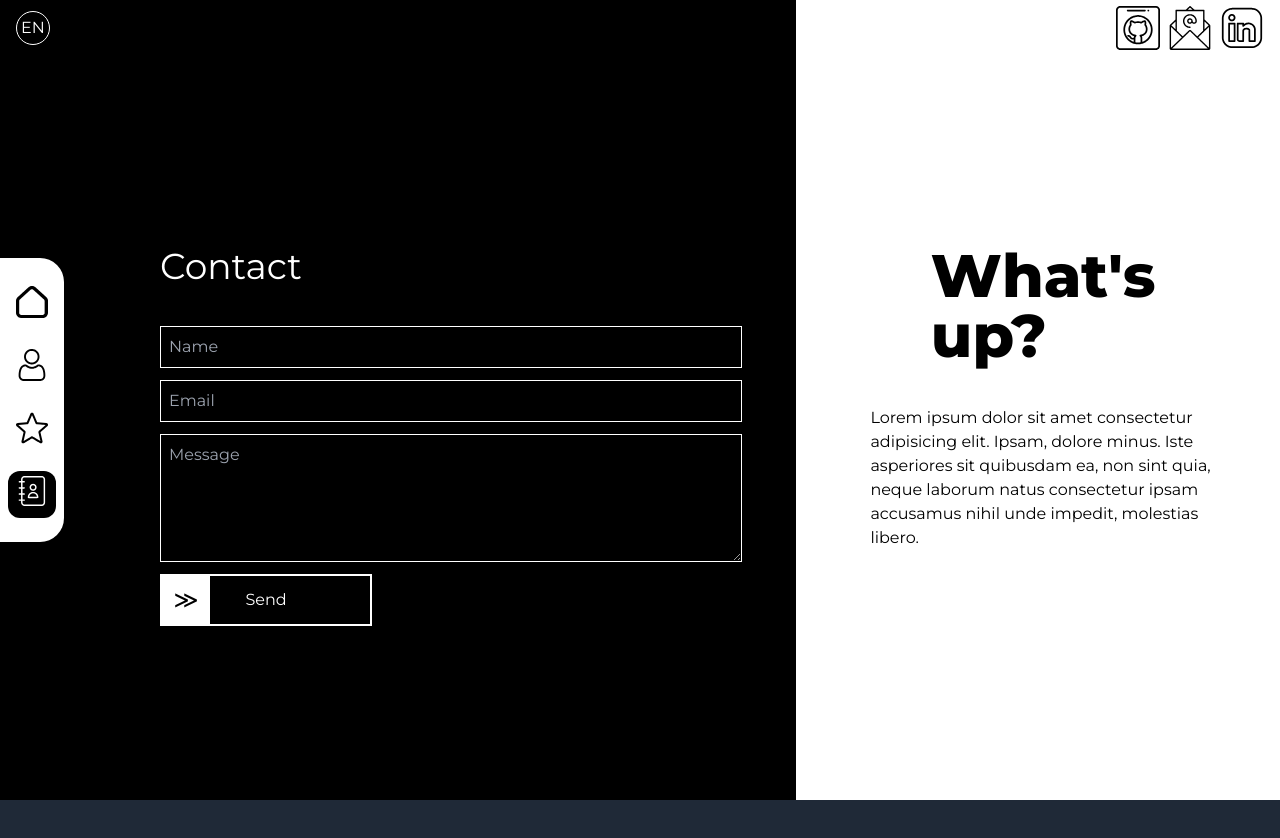
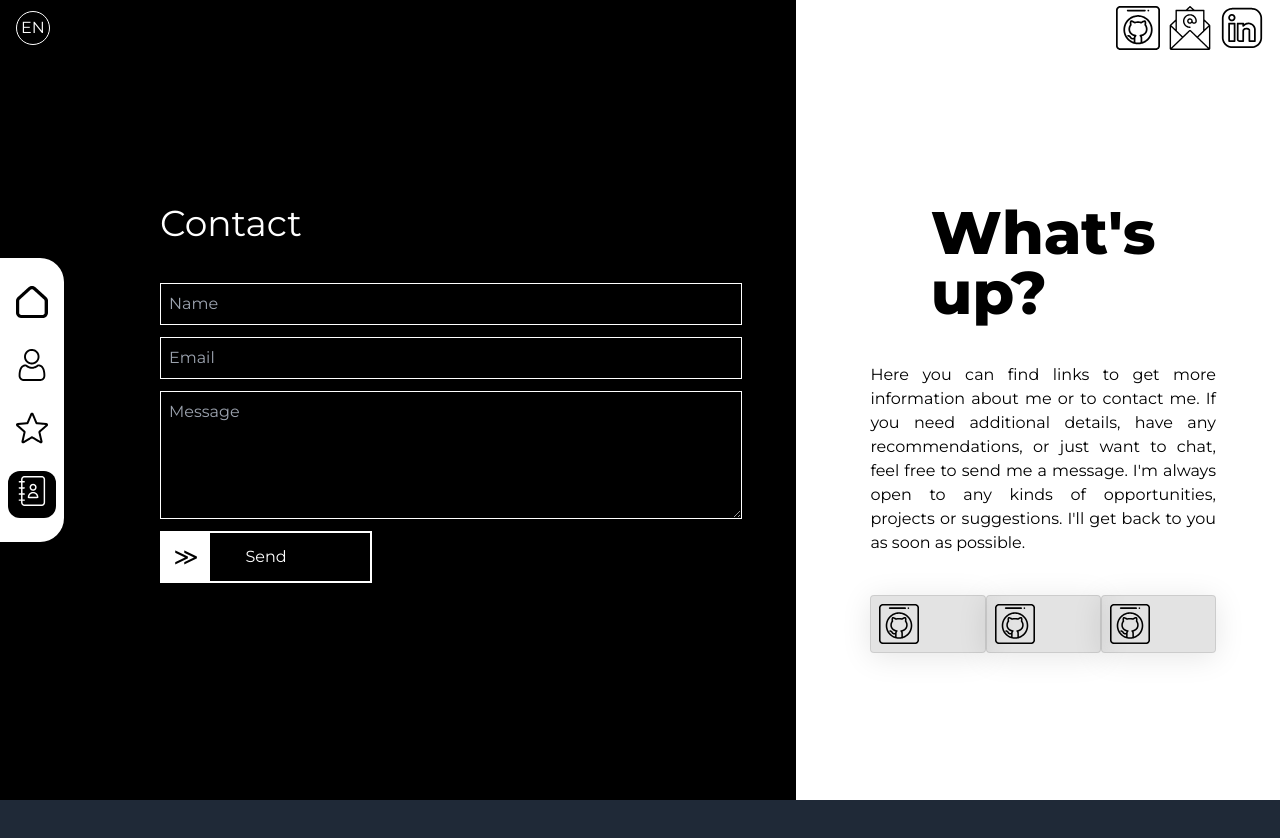
Before and after one commit to Almor21/Portfolio, a Next.js app: page /contact in a window 1280 px wide. Shown: the top 838 px of the page. Built offline with nearby package versions, Linux system fonts and the light colour scheme.

Commit message:
feat[contact]: add description

```diff
--- a/src/app/contact/page.tsx
+++ b/src/app/contact/page.tsx
@@ -1,16 +1,13 @@
 import Form from '@/components/contact/Form';
 import DivTransition from '@/components/DivTransition';
 import MoveBackground from '@/components/MoveBackground';
+import Image from 'next/image';
 import React from 'react';
 
 function ContactPage() {
 	return (
 		<DivTransition>
-			<MoveBackground
-				createDiv
-				width="60%"
-				className="h-full w-full pt-4"
-			>
+			<MoveBackground createDiv width="60%">
 				<div className="flex flex-col gap-10 px-16">
 					<h1 className="text-white text-4xl">Contact</h1>
 					<Form />
@@ -23,13 +20,28 @@ function ContactPage() {
 							up?
 						</h1>
 					</div>
-					<p className="my-10">
-						Lorem ipsum dolor sit amet consectetur adipisicing elit.
-						Ipsam, dolore minus. Iste asperiores sit quibusdam ea,
-						non sint quia, neque laborum natus consectetur ipsam
-						accusamus nihil unde impedit, molestias libero.
+					<p className="my-10 text-justify">
+						Here you can find links to get more information about me
+						or to contact me. If you need additional details, have
+						any recommendations, or just want to chat, feel free to
+						send me a message. I'm always open to any kinds of
+						opportunities, projects or suggestions. I'll get back to
+						you as soon as possible.
 					</p>
-					<div></div>
+					<div className="flex">
+						{Array.from({ length: 3 }).map((v, index) => (
+							<div key={index} className="relative flex p-2 items-center bg-[rgba(0,0,0,0.11)] rounded shadow-[0_4px_30px_rgba(0,0,0,0.1)] backdrop-blur-sm border border-[rgba(0,0,0,0.1)] cursor-pointer grow hover:grow-[3]">
+								<div className="relative h-10 w-10">
+									<Image
+										src={'/icons/Github.svg'}
+										alt="i"
+										fill
+									/>
+								</div>
+								{/* <span className='relative inline-block px-2'>Github</span> */}
+							</div>
+						))}
+					</div>
 				</div>
 			</MoveBackground>
 		</DivTransition>
--- a/src/components/contact/SendButton.tsx
+++ b/src/components/contact/SendButton.tsx
@@ -3,17 +3,14 @@
 import React, { useEffect, useRef, useState } from 'react';
 import {
 	AnimationPlaybackControls,
-	delay,
 	motion,
 	useAnimate,
 	useMotionValue,
-	useMotionValueEvent,
 	useTransform,
 } from 'framer-motion';
 import Image from 'next/image';
 
 function SendButton() {
-	console.log('rendeer');
 	const [rightLimit, setRightLimit] = useState(0);
 	const btRef = useRef<HTMLDivElement>(null);
 
@@ -21,12 +18,11 @@ function SendButton() {
 	let blockAnimations = false;
 
 	const x = useMotionValue(0);
+	const brightness = useTransform(x, [0, rightLimit], [0, 1]);
 	const [scope, animate] = useAnimate();
-	const brightness = useTransform(x, [0, rightLimit], [0, 1]);
 
 	const handleDragEnd = () => {
 		if (x.get() >= rightLimit - 10) {
-			blockAnimations = true;
 			const run = async () => {
 				if (!btRef.current?.parentElement?.offsetWidth) return;
 
@@ -58,6 +54,7 @@ function SendButton() {
 			run();
 		} else {
 			animate(x, 0);
+			blockAnimations = false;
 		}
 	};
 
@@ -137,7 +134,10 @@ function SendButton() {
 					}}
 					dragElastic={0}
 					dragMomentum={false}
-					onDragEnter={() => controls.stop()}
+					onDragStart={() => {
+						blockAnimations = true;
+						controls.stop();
+					}}
 					onDragEnd={handleDragEnd}
 				>
 					<span className="inline-flex h-full w-full text-2xl items-center justify-center bg-white">
```
